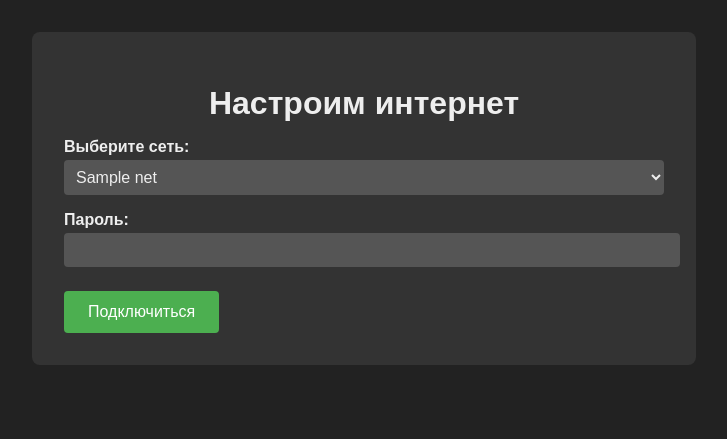
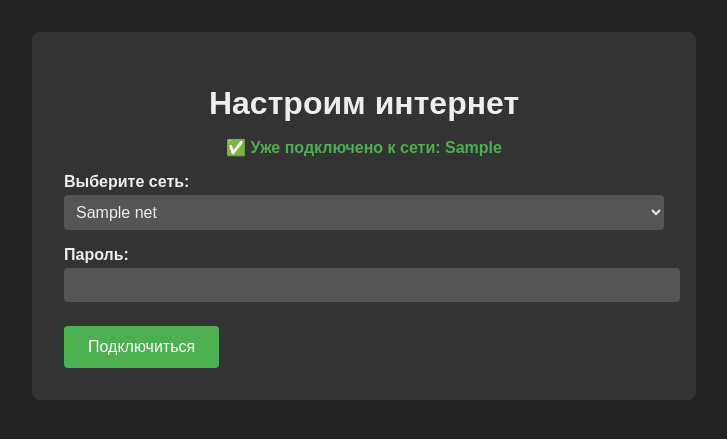
Before and after one commit to Mirnyi4/jerry, a Flask app: template templates/wifi_setup.html in a window 1280 px wide. Shown: the top 439 px of the page, without its empty margins (276-1003 px from the left). Run offline with Flask 3, Linux system fonts and the light colour scheme; the template is opened without the code that fills it: most values are stand-ins (such as "Sample title", 1, 10 or a date in 2020).

Commit message:
Update wifi_setup.html

```diff
--- a/templates/wifi_setup.html
+++ b/templates/wifi_setup.html
@@ -1,4 +1,3 @@
-
 <!DOCTYPE html>
 <html lang="ru">
 <head>
@@ -20,6 +19,7 @@
         }
         button:hover { background: #45a049; }
         .flash { background: #444; padding: 0.5rem 1rem; border-radius: 4px; margin-bottom: 1rem; }
+        .connected { text-align: center; margin-top: 1rem; color: #4CAF50; font-weight: bold; }
     </style>
 </head>
 <body>
@@ -33,6 +33,10 @@
         {% endfor %}
       {% endif %}
     {% endwith %}
+
+    {% if current_connection %}
+      <div class="connected">✅ Уже подключено к сети: <b>{{ current_connection }}</b></div>
+    {% endif %}
 
     <form method="POST">
         <label for="ssid">Выберите сеть:</label>
```
